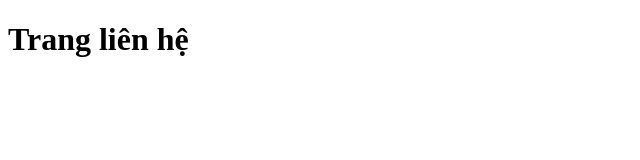
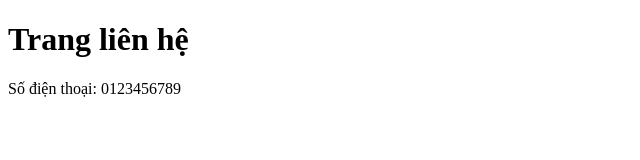
Before and after one commit to tuanemtramtinh/bai14-hoc-git-f1-24, a plain HTML site: page contact.html in a window 1280 px wide. Shown: the whole page, without its empty margins (0-640 px from the left). Drawn offline with Linux system fonts and the light colour scheme.

Commit message:
update contact

```diff
--- a/contact.html
+++ b/contact.html
@@ -7,5 +7,6 @@
 </head>
 <body>
     <h1>Trang liên hệ</h1>
+    <p>Số điện thoại: 0123456789</p>
 </body>
 </html>
```
